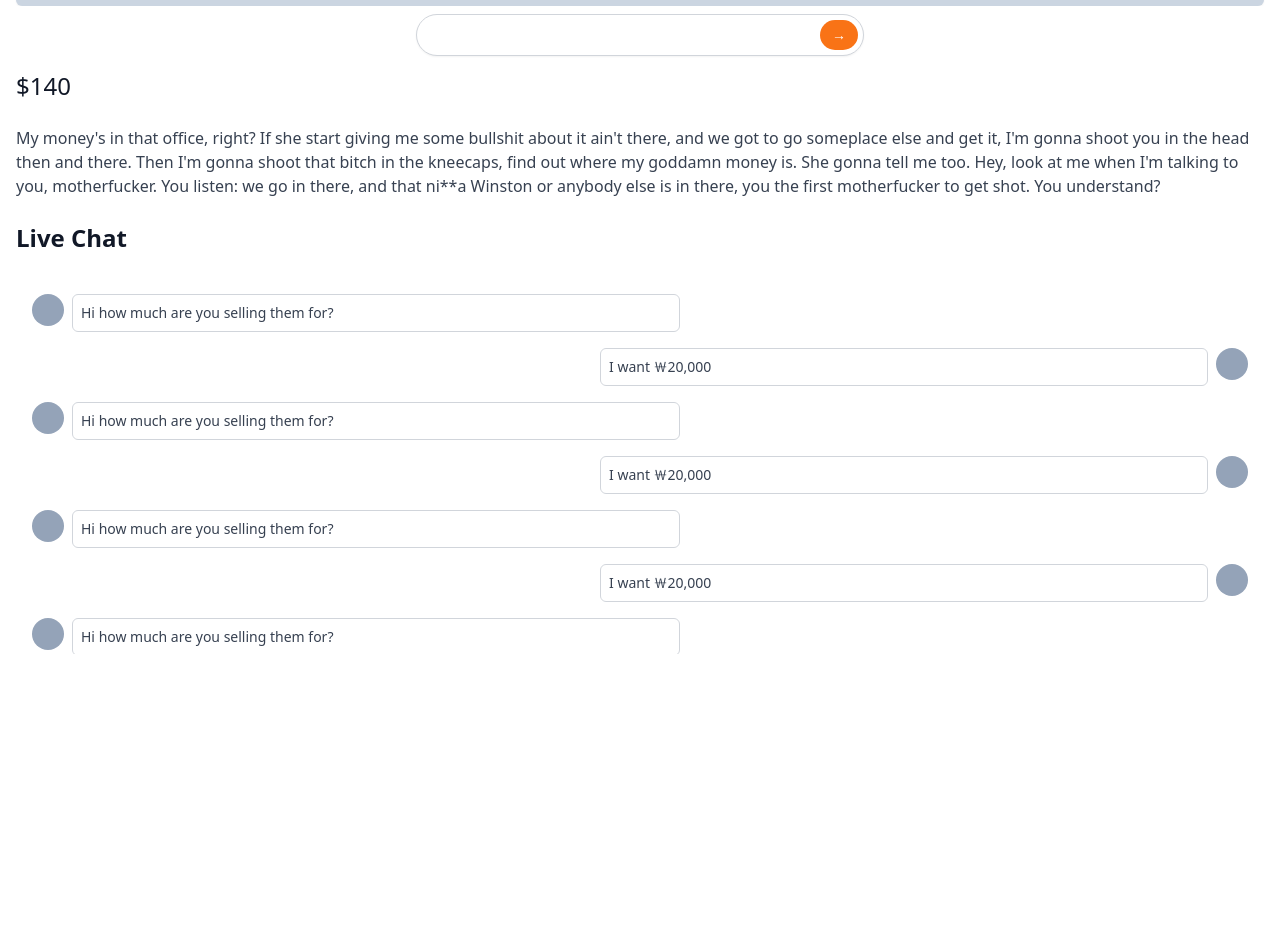
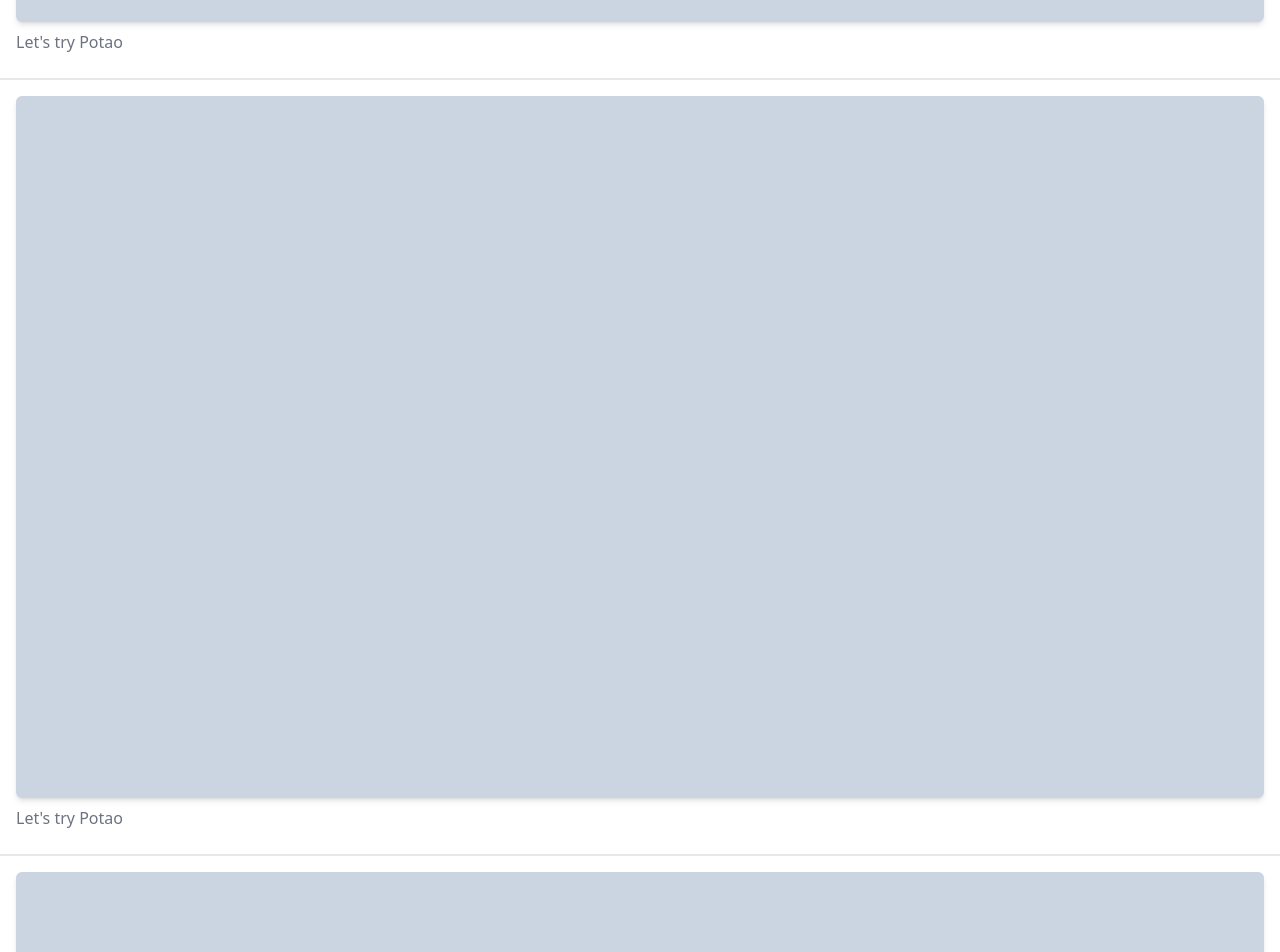
Before and after one commit to Yoonho5034/carrot-project, a Next.js app: page /stream in a window 1280 px wide. Shown: the part 736-1688 px from the top of the page. Before the commit the page ends 1430 px from the top, so only its background shows below. Built offline with nearby package versions, Linux system fonts and the light colour scheme.

Commit message:
에라 모르겠다

```diff
--- a/pages/live/index.js
+++ /dev/null
@@ -1,31 +0,0 @@
-const live = () => {
-  return (
-    <div className="py-10 space-y-6 divide-y-2">
-      {[1, 2, 3, 4, 5, 6].map((_, i) => (
-        <div key={i} className="pt-4 px-4 ">
-          <div className="w-full rounded-md bg-slate-300 aspect-video shadow-md" />
-          <h3 className="font-medium text-gray-500 mt-2">
-            Let&apos;s try Potao
-          </h3>
-        </div>
-      ))}
-      <button className="fixed bottom-20 right-6 bg-orange-400 rounded-full text-white p-2 hover:bg-orange-500 focus:bg-orange-400 transitions">
-        <svg
-          xmlns="http://www.w3.org/2000/svg"
-          fill="none"
-          viewBox="0 0 24 24"
-          strokeWidth={1.5}
-          stroke="currentColor"
-          className="w-6 h-6"
-        >
-          <path
-            strokeLinecap="round"
-            d="M15.75 10.5l4.72-4.72a.75.75 0 011.28.53v11.38a.75.75 0 01-1.28.53l-4.72-4.72M4.5 18.75h9a2.25 2.25 0 002.25-2.25v-9a2.25 2.25 0 00-2.25-2.25h-9A2.25 2.25 0 002.25 7.5v9a2.25 2.25 0 002.25 2.25z"
-          />
-        </svg>
-      </button>
-    </div>
-  );
-};
-
-export default live;
--- a/pages/stream/create.js
+++ /dev/null
@@ -1,64 +0,0 @@
-import React from "react";
-
-const create = () => {
-  return (
-    <div className=" space-y-5 py-10 px-4">
-      <div>
-        <label
-          className="mb-1 block text-sm font-medium text-gray-700"
-          htmlFor="name"
-        >
-          Name
-        </label>
-        <div className="rounded-md relative flex  items-center shadow-sm">
-          <input
-            id="name"
-            type="email"
-            className="appearance-none w-full px-3 py-2 border border-gray-300 rounded-md shadow-sm placeholder-gray-400 focus:outline-none focus:ring-orange-500 focus:border-orange-500"
-            required
-          />
-        </div>
-      </div>
-      <div>
-        <label
-          className="mb-1 block text-sm font-medium text-gray-700"
-          htmlFor="price"
-        >
-          Price
-        </label>
-        <div className="rounded-md relative flex  items-center shadow-sm">
-          <div className="absolute left-0 pointer-events-none pl-3 flex items-center justify-center">
-            <span className="text-gray-500 text-sm">$</span>
-          </div>
-          <input
-            id="price"
-            className="appearance-none pl-7 w-full px-3 py-2 border border-gray-300 rounded-md shadow-sm placeholder-gray-400 focus:outline-none focus:ring-orange-500 focus:border-orange-500"
-            type="text"
-            placeholder="0.00"
-          />
-          <div className="absolute right-0 pointer-events-none pr-3 flex items-center">
-            <span className="text-gray-500">USD</span>
-          </div>
-        </div>
-      </div>
-      <div>
-        <label
-          htmlFor="description"
-          className="mb-1 block text-sm font-medium text-gray-700"
-        >
-          Description
-        </label>
-        <textarea
-          id="description"
-          className="mt-1 shadow-sm w-full focus:ring-orange-500 rounded-md border-gray-300 focus:border-orange-500 "
-          rows={4}
-        />
-      </div>
-      <button className=" w-full bg-orange-500 hover:bg-orange-600 text-white py-2 px-4 border border-transparent rounded-md shadow-sm text-sm font-medium focus:ring-2 focus:ring-offset-2 focus:ring-orange-500 focus:outline-none ">
-        Go live
-      </button>
-    </div>
-  );
-};
-
-export default create;
--- a/pages/stream/index.js
+++ b/pages/stream/index.js
@@ -1,125 +1,31 @@
 const live = () => {
   return (
-    <div className="py-10 px-4  space-y-4">
-      <div className="w-full rounded-md shadow-sm bg-slate-300 aspect-video" />
-      <div className="mt-5">
-        <h1 className="text-3xl font-bold text-gray-900">Galaxy S50</h1>
-        <span className="text-2xl block mt-3 text-gray-900">$140</span>
-        <p className=" my-6 text-gray-700">
-          My money&apos;s in that office, right? If she start giving me some
-          bullshit about it ain&apos;t there, and we got to go someplace else
-          and get it, I&apos;m gonna shoot you in the head then and there. Then
-          I&apos;m gonna shoot that bitch in the kneecaps, find out where my
-          goddamn money is. She gonna tell me too. Hey, look at me when I&apos;m
-          talking to you, motherfucker. You listen: we go in there, and that
-          ni**a Winston or anybody else is in there, you the first motherfucker
-          to get shot. You understand?
-        </p>
-      </div>
-      <div>
-        <h2 className="text-2xl font-bold text-gray-900">Live Chat</h2>
-        <div className="py-10 pb-16 h-[50vh] overflow-y-scroll  px-4 space-y-4">
-          <div className="flex items-start space-x-2">
-            <div className="w-8 h-8 rounded-full bg-slate-400" />
-            <div className="w-1/2 text-sm text-gray-700 p-2 border border-gray-300 rounded-md">
-              <p>Hi how much are you selling them for?</p>
-            </div>
-          </div>
-          <div className="flex flex-row-reverse items-start space-x-2 space-x-reverse">
-            <div className="w-8 h-8 rounded-full bg-slate-400" />
-            <div className="w-1/2 text-sm text-gray-700 p-2 border border-gray-300 rounded-md">
-              <p>I want ￦20,000</p>
-            </div>
-          </div>
-          <div className="flex items-start space-x-2">
-            <div className="w-8 h-8 rounded-full bg-slate-400" />
-            <div className="w-1/2 text-sm text-gray-700 p-2 border border-gray-300 rounded-md">
-              <p>Hi how much are you selling them for?</p>
-            </div>
-          </div>
-          <div className="flex flex-row-reverse items-start space-x-2 space-x-reverse">
-            <div className="w-8 h-8 rounded-full bg-slate-400" />
-            <div className="w-1/2 text-sm text-gray-700 p-2 border border-gray-300 rounded-md">
-              <p>I want ￦20,000</p>
-            </div>
-          </div>
-          <div className="flex items-start space-x-2">
-            <div className="w-8 h-8 rounded-full bg-slate-400" />
-            <div className="w-1/2 text-sm text-gray-700 p-2 border border-gray-300 rounded-md">
-              <p>Hi how much are you selling them for?</p>
-            </div>
-          </div>
-          <div className="flex flex-row-reverse items-start space-x-2 space-x-reverse">
-            <div className="w-8 h-8 rounded-full bg-slate-400" />
-            <div className="w-1/2 text-sm text-gray-700 p-2 border border-gray-300 rounded-md">
-              <p>I want ￦20,000</p>
-            </div>
-          </div>
-          <div className="flex items-start space-x-2">
-            <div className="w-8 h-8 rounded-full bg-slate-400" />
-            <div className="w-1/2 text-sm text-gray-700 p-2 border border-gray-300 rounded-md">
-              <p>Hi how much are you selling them for?</p>
-            </div>
-          </div>
-          <div className="flex flex-row-reverse items-start space-x-2 space-x-reverse">
-            <div className="w-8 h-8 rounded-full bg-slate-400" />
-            <div className="w-1/2 text-sm text-gray-700 p-2 border border-gray-300 rounded-md">
-              <p>I want ￦20,000</p>
-            </div>
-          </div>
-          <div className="flex items-start space-x-2">
-            <div className="w-8 h-8 rounded-full bg-slate-400" />
-            <div className="w-1/2 text-sm text-gray-700 p-2 border border-gray-300 rounded-md">
-              <p>Hi how much are you selling them for?</p>
-            </div>
-          </div>
-          <div className="flex flex-row-reverse items-start space-x-2 space-x-reverse">
-            <div className="w-8 h-8 rounded-full bg-slate-400" />
-            <div className="w-1/2 text-sm text-gray-700 p-2 border border-gray-300 rounded-md">
-              <p>I want ￦20,000</p>
-            </div>
-          </div>
-          <div className="flex items-start space-x-2">
-            <div className="w-8 h-8 rounded-full bg-slate-400" />
-            <div className="w-1/2 text-sm text-gray-700 p-2 border border-gray-300 rounded-md">
-              <p>Hi how much are you selling them for?</p>
-            </div>
-          </div>
-          <div className="flex flex-row-reverse items-start space-x-2 space-x-reverse">
-            <div className="w-8 h-8 rounded-full bg-slate-400" />
-            <div className="w-1/2 text-sm text-gray-700 p-2 border border-gray-300 rounded-md">
-              <p>I want ￦20,000</p>
-            </div>
-          </div>
-          <div className="flex items-start space-x-2">
-            <div className="w-8 h-8 rounded-full bg-slate-400" />
-            <div className="w-1/2 text-sm text-gray-700 p-2 border border-gray-300 rounded-md">
-              <p>Hi how much are you selling them for?</p>
-            </div>
-          </div>
-          <div className="flex flex-row-reverse items-start space-x-2 space-x-reverse">
-            <div className="w-8 h-8 rounded-full bg-slate-400" />
-            <div className="w-1/2 text-sm text-gray-700 p-2 border border-gray-300 rounded-md">
-              <p>I want ￦20,000</p>
-            </div>
-          </div>
+    <div className="py-10 space-y-6 divide-y-2">
+      {[1, 2, 3, 4, 5, 6].map((_, i) => (
+        <div key={i} className="pt-4 px-4 ">
+          <div className="w-full rounded-md bg-slate-300 aspect-video shadow-md" />
+          <h3 className="font-medium text-gray-500 mt-2">
+            Let&apos;s try Potao
+          </h3>
         </div>
-        <div className="fixed py-2 bg-white  bottom-0 inset-x-0">
-          <div className="flex relative max-w-md items-center  w-full mx-auto">
-            <input
-              type="text"
-              className="shadow-sm rounded-full w-full border-gray-300 focus:ring-orange-500 focus:outline-none pr-12 focus:border-orange-500"
-            />
-            <div className="absolute inset-y-0 flex py-1.5 pr-1.5 right-0">
-              <button className="flex focus:ring-2 focus:ring-offset-2 focus:ring-orange-500 items-center bg-orange-500 rounded-full px-3 hover:bg-orange-600 text-sm text-white">
-                &rarr;
-              </button>
-            </div>
-          </div>
-        </div>
-      </div>
+      ))}
+      <button className="fixed bottom-20 right-6 bg-orange-400 rounded-full text-white p-2 hover:bg-orange-500 focus:bg-orange-400 transitions">
+        <svg
+          xmlns="http://www.w3.org/2000/svg"
+          fill="none"
+          viewBox="0 0 24 24"
+          strokeWidth={1.5}
+          stroke="currentColor"
+          className="w-6 h-6"
+        >
+          <path
+            strokeLinecap="round"
+            d="M15.75 10.5l4.72-4.72a.75.75 0 011.28.53v11.38a.75.75 0 01-1.28.53l-4.72-4.72M4.5 18.75h9a2.25 2.25 0 002.25-2.25v-9a2.25 2.25 0 00-2.25-2.25h-9A2.25 2.25 0 002.25 7.5v9a2.25 2.25 0 002.25 2.25z"
+          />
+        </svg>
+      </button>
     </div>
-  )
+  );
 };
 
 export default live;
```
Also changed, not shown: pages/stream/[id].js (renamed from pages/live/[id].js).
